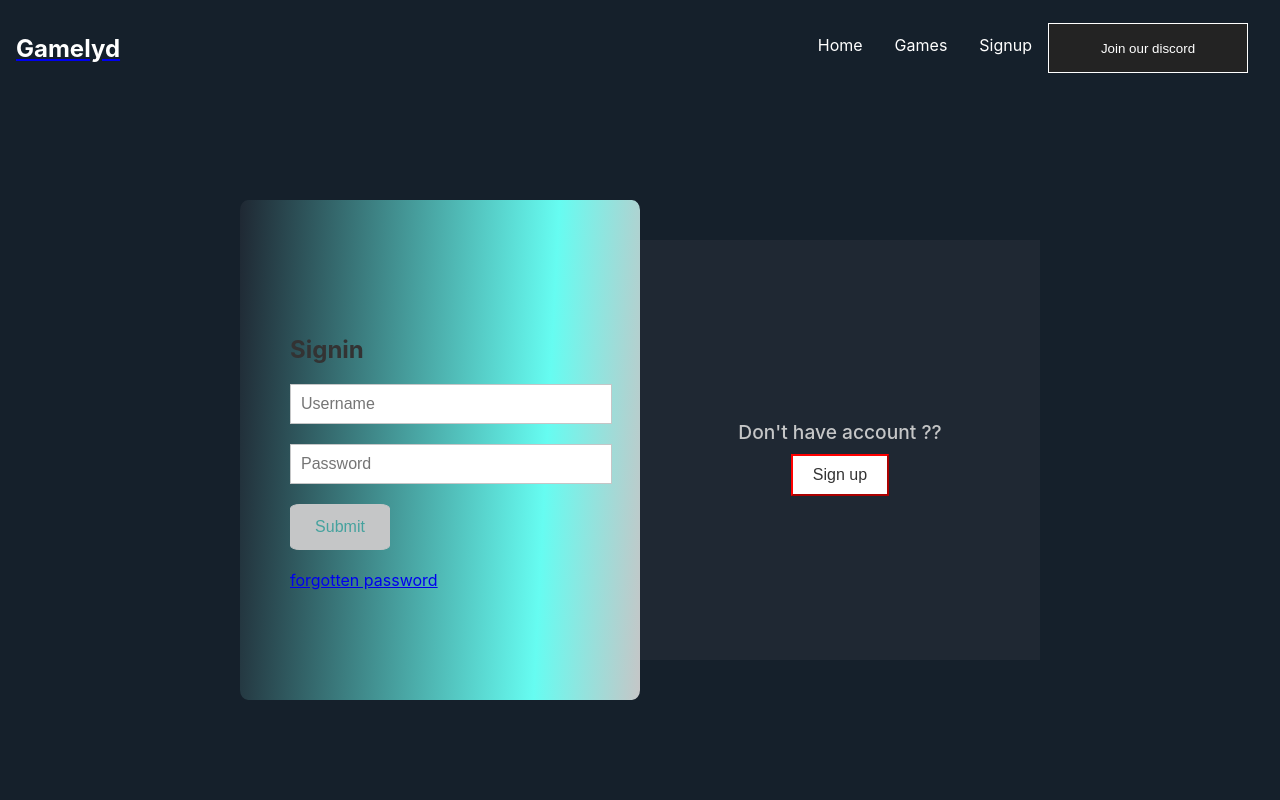
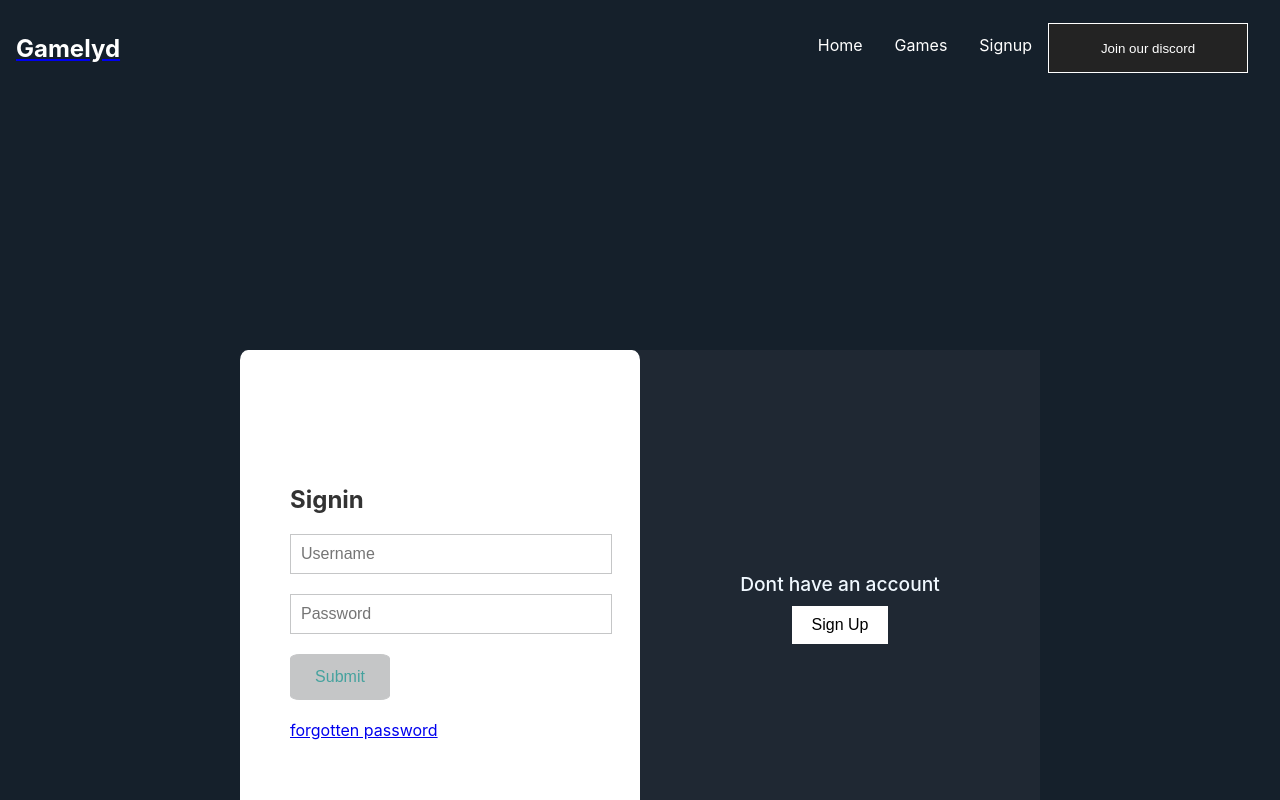
Before and after one commit to coders-pro/Gamelyd-frontend, a React (Create React App) app: page /signup in a window 1280 px wide. Shown: the top 800 px of the page. Built offline with nearby package versions, Linux system fonts and the light colour scheme.

Commit message:
fix login

```diff
--- a/src/screens/SignUp/SignUp.tsx
+++ b/src/screens/SignUp/SignUp.tsx
@@ -1,72 +1,55 @@
-import { SignUpStyle } from './style.js'
-import { Link } from 'react-router-dom'
-import { useState } from 'react'
+import { SignUpStyle } from "./style.js";
+import { Link } from "react-router-dom";
+import { useState } from "react";
+import "./style.css";
+import { motion, AnimatePresence } from "framer-motion";
 
 const Signup = () => {
-  const [flip, setFlip] = useState(false)
-
+  const [flip, setFlip] = useState(false);
+  const flipMode = () => {
+    setFlip(!flip);
+    console.log(flip);
+  };
   return (
-    <SignUpStyle>
-      <div className='body'>
-        <div className='container'>
-          <div className='firstbg'>
-            <div className='box signin'>
-              <h2> Already have account ??</h2>
-              <button className='signinBtn'>Sign in</button>
+    <div className="body">
+      <div className="containers">
+        <div className="blueBg">
+          <div className="box signin">
+            <h2>Already have an account</h2>
+            <button onClick={flipMode} className="signinbtn">
+              Sign In
+            </button>
           </div>
 
-            <div className='box signup'>
-              <h2> Don't have account ??</h2>
-              <button
-                className='signupBtn'
-                type='button'
-                onClick={() => setFlip(!flip)}
-              >
-                Sign up
+          <div className="box signup">
+            <h2>Dont have an account</h2>
+            <button onClick={flipMode} className="signinbtn">
+              Sign Up
             </button>
           </div>
         </div>
 
-          {flip === false ? (
-            <div className='formBx'>
-              <div className='form signinForm'>
+        <div className={`formBx ${flip ? "active" : ""}`}>
+          <div className="form signinForm">
             <form>
               <h3>Signin </h3>
-                  <input type='text' placeholder='Username'></input>
-                  <input type='password' placeholder='Password'></input>
+              <input type="text" placeholder="Username"></input>
+              <input type="password" placeholder="Password"></input>
               <input
-                    className='submit'
-                    type='submit'
-                    placeholder='Login'
+                className="submit"
+                type="submit"
+                placeholder="Login"
               ></input>
               <br></br>
-                  <Link to='/' className='forgotten'>
+              <Link to="/" className="forgotten">
                 forgotten password
               </Link>
             </form>
           </div>
         </div>
-          ) : (
-            <div className='formBx'>
-              <div className='form signinForm'>
-                <form>
-                  <h3>Signup </h3>
-                  <input type='text' placeholder='Username'></input>
-                  <input type='password' placeholder='Password'></input>
-                  <input
-                    className='submit'
-                    type='submit'
-                    placeholder='Login'
-                  ></input>
-                  <br></br>
-                </form>
       </div>
     </div>
-          )}
-        </div>
-      </div>
-    </SignUpStyle>
-  )
-}
+  );
+};
 
-export default Signup
+export default Signup;
--- /dev/null
+++ b/src/screens/SignUp/style.css
@@ -0,0 +1,109 @@
+.body {
+  display: flex;
+  justify-content: center;
+  align-items: center;
+  min-height: 100vh;
+  transition: 0.5s;
+  margin: 200px;
+}
+.containers {
+  position: relative;
+  width: 800px;
+  height: 500px;
+  margin: 20px;
+  background-color: #1f2833;
+}
+
+.blueBg {
+  position: absolute;
+  top: 40px;
+  width: 100%;
+  display: flex;
+  align-items: center;
+  justify-content: center;
+  height: 420px;
+  background: #1f2833;
+}
+
+.blueBg .box {
+  position: relative;
+  width: 50%;
+  height: 100%;
+  display: flex;
+  align-items: center;
+  justify-content: center;
+  flex-direction: column;
+}
+
+.blueBg .box h2 {
+  color: aliceblue;
+  font-size: 1.2em;
+  font-weight: 500;
+  margin-bottom: 10px;
+}
+
+.blueBg .box button {
+  color: blacl;
+  cursor: pointer;
+  padding: 10px 20px;
+  background-color: white;
+  font-size: 16px;
+  font-weight: 500;
+  border: none;
+}
+
+.formBx {
+  position: absolute;
+  top: 0;
+  left: 0;
+  width: 50%;
+  height: 100%;
+  background-color: white;
+  z-index: 10;
+  display: flex;
+  justify-content: center;
+  align-items: center;
+  transition: 0.9s ease-in-out;
+  border-radius: 2%;
+}
+
+.active {
+  left: 50%;
+}
+
+.formBx .form {
+  position: absolute;
+  left: 0;
+  weidth: 100%;
+  padding: 50px;
+  transition: 0.5s;
+}
+.formBx .active .signinForm {
+  left: -100%;
+}
+.formBx .form {
+  display: flex;
+  flex-direction: column;
+}
+.formBx .form form h3 {
+  font-size: 1.5em;
+  color: #333;
+  margin-bottom: 20px;
+  fomt-weight: 500;
+}
+.formBx .form form input {
+  width: 100%;
+  margin-bottom: 20px;
+  padding: 10px;
+  outline: none;
+  font-size: 16px;
+  border: 1px solid #c5c6c7;
+}
+.formBx .form form input[type="submit"] {
+  background: #c5c6c7;
+  padding: 13px;
+  border-radius: 10%;
+  color: #45a29e;
+  max-width: 100px;
+  cursor: pointer;
+}
```
Also changed, not shown: 1 other file (tests, documents, lock files or other folders). Lines whose indentation alone changed are shown as unchanged.
